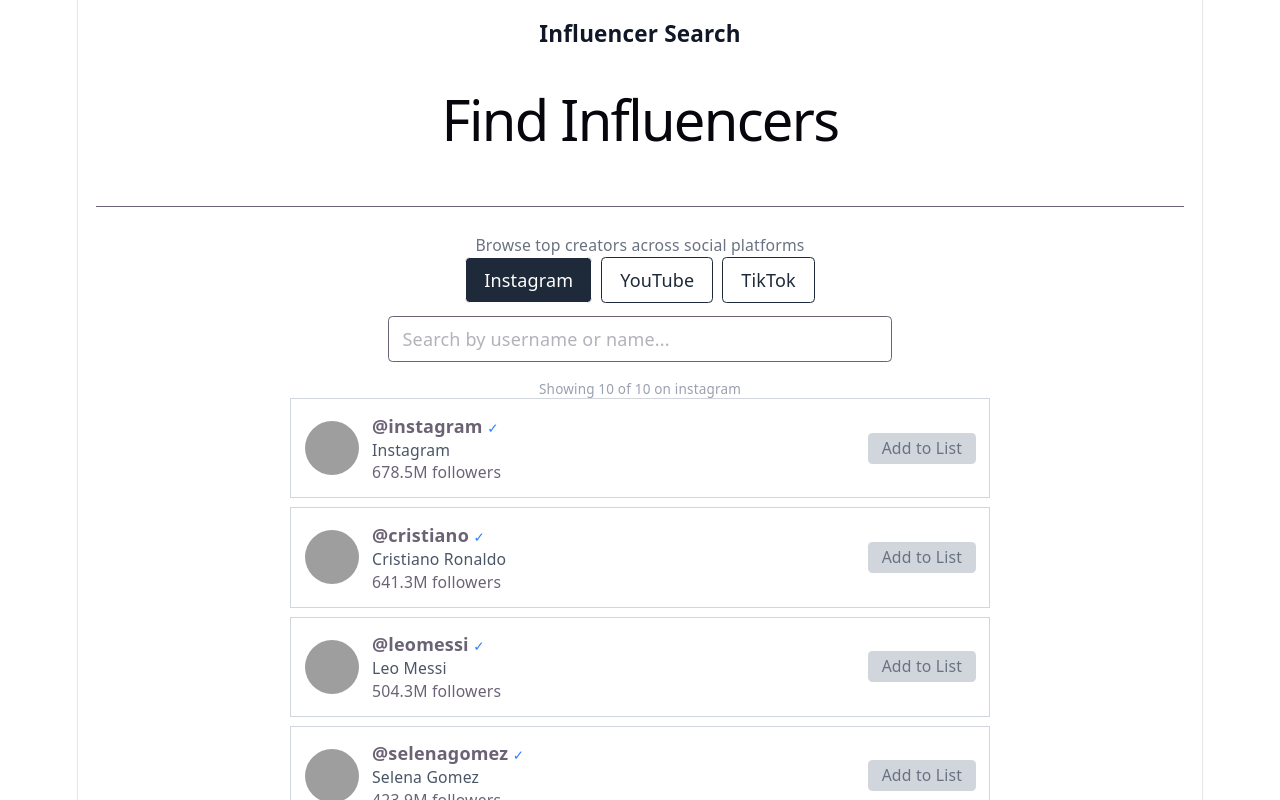
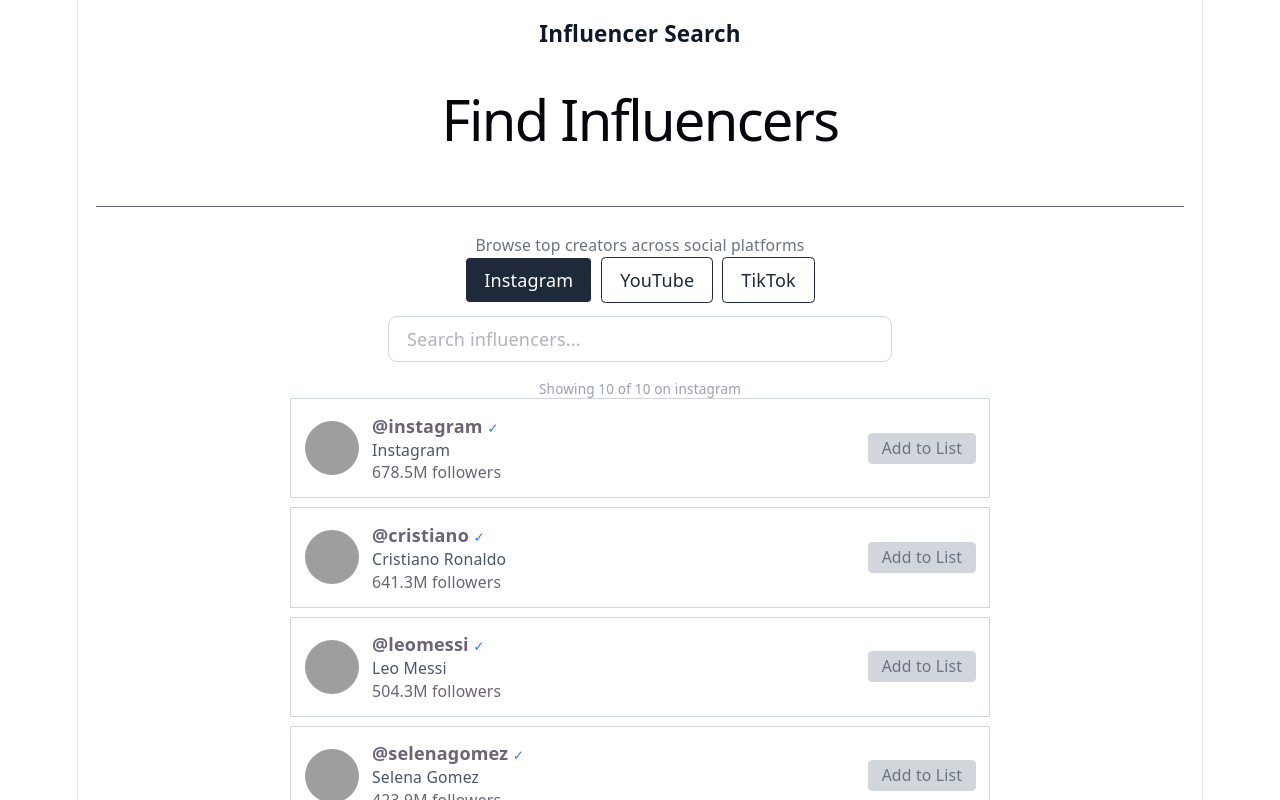
Before and after one commit to kaix-404/wobb-influencer-search, a React (Vite) app: page / in a window 1280 px wide. Shown: the top 800 px of the page. Built offline with nearby package versions, Linux system fonts and the light colour scheme; grey boxes are pictures that could not be loaded.

Commit message:
Unified search metric

```diff
--- a/src/components/PlatformFilter.tsx
+++ b/src/components/PlatformFilter.tsx
@@ -1,5 +1,6 @@
 import type { Platform } from "@/types";
 import { PLATFORMS, getPlatformLabel } from "@/utils/dataHelpers";
+import { SearchBar } from "./SearchBar";
 
 interface PlatformFilterProps {
   selected: Platform;
@@ -30,12 +31,9 @@
           </button>
         ))}
       </div>
-      <input
-        type="text"
-        value={searchQuery}
-        onChange={(e) => onSearchChange(e.target.value)}
-        placeholder="Search by username or name..."
-        className="w-full max-w-md border px-3 py-2 rounded"
+      <SearchBar
+          value={searchQuery}
+          onChange={onSearchChange}
       />
     </div>
   );
--- a/src/components/SearchBar.tsx
+++ b/src/components/SearchBar.tsx
@@ -6,7 +6,7 @@
 export function SearchBar({ value, onChange }: SearchBarProps) {
   return (
     <input
-      className="border p-2 w-80"
+      className="w-full max-w-md rounded-lg border border-gray-300 px-4 py-2 outline-none focus:ring-2 focus:ring-blue-500"
       value={value}
       onChange={(e) => onChange(e.target.value)}
       placeholder="Search influencers..."
```
